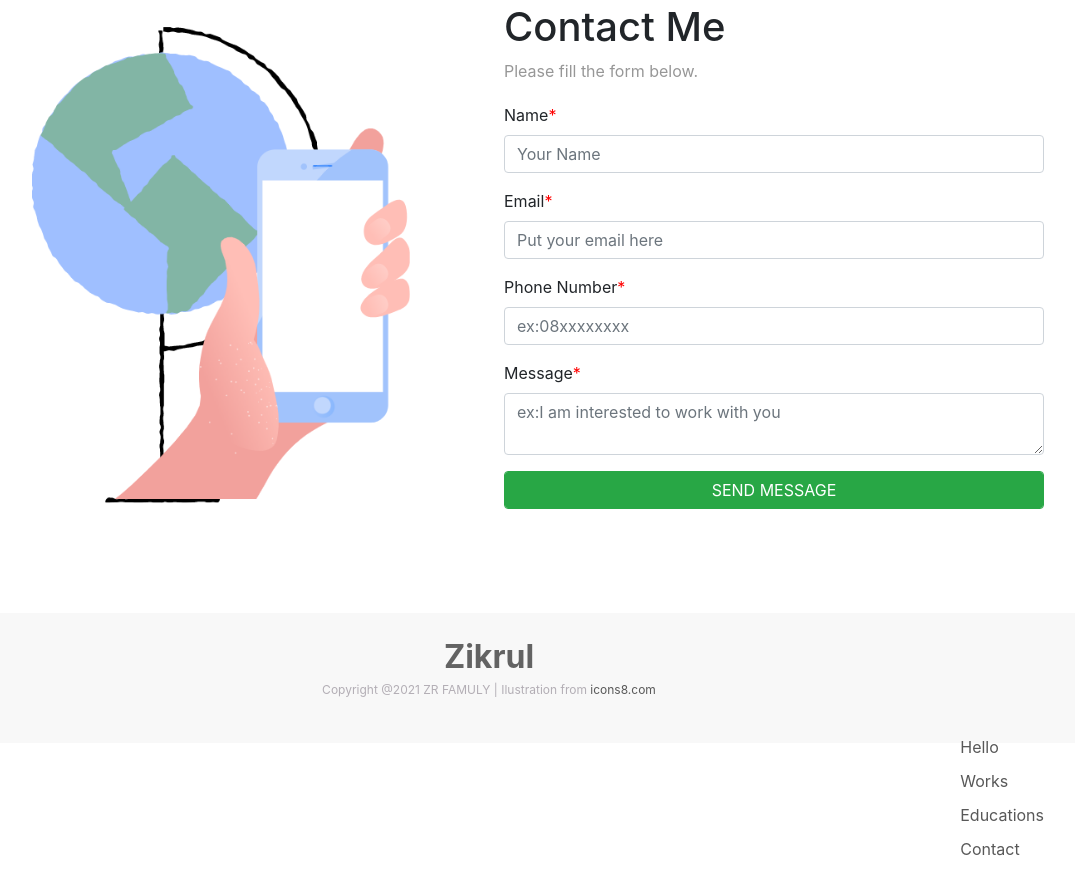
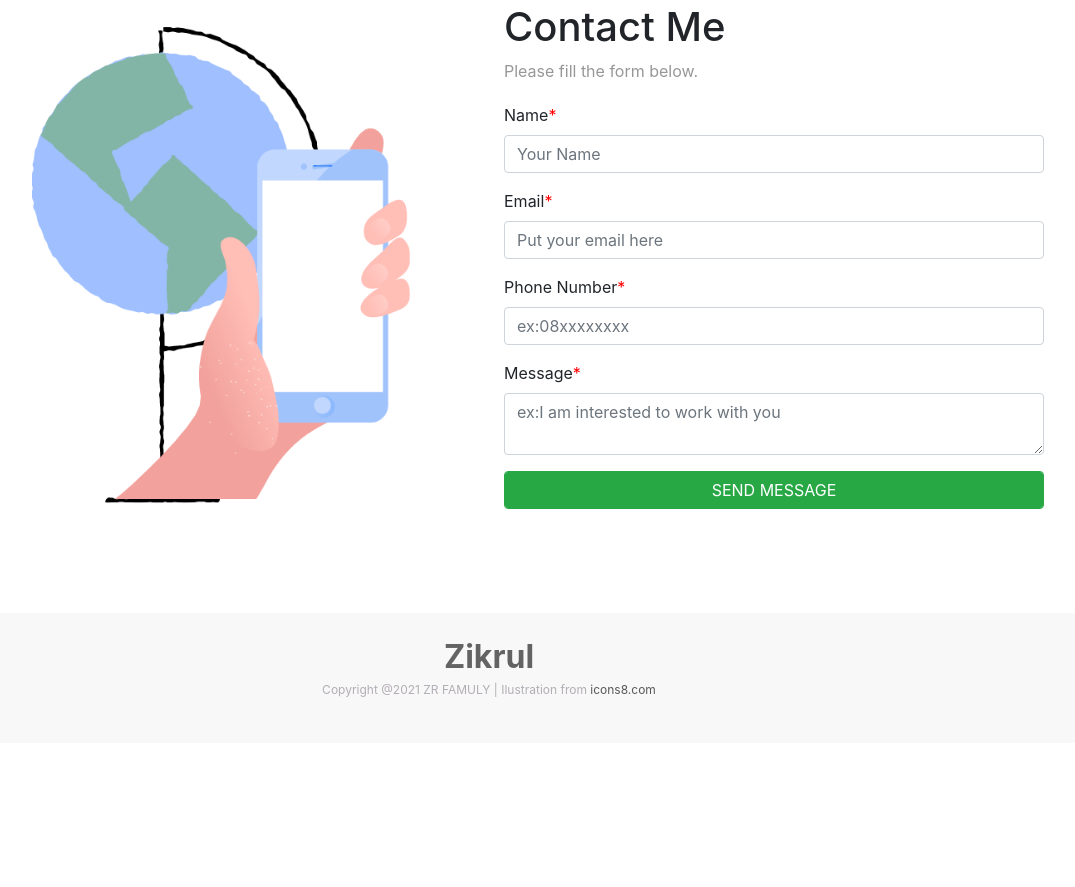
Before and after one commit to zikrulihsan/individualProject, a plain HTML site: page index.html in a window 1280 px wide. Shown: the part 2838-3725 px from the top of the page, without its empty margins (151-1226 px from the left). After the commit the page ends 3581 px from the top, so only its background shows below. Drawn offline with nearby package versions, Linux system fonts and the light colour scheme.

Commit message:
Update index.html

```diff
--- a/index.html
+++ b/index.html
@@ -249,24 +249,7 @@
         <p>Copyright @2021 ZR FAMULY | Ilustration from <a href="https://icons8.com">icons8.com</a></p>
       </div>
 
-      <div id ="flist" class="footer-list">
-        <ul>
-         <li><a href="#2">Hello</a></li>
 
-        <li>
-          <a href="#3">Works</a>
-        </li>
-        <li>
-          <a href="#4">Educations</a>
-        </li>
-        <li>
-          <a href="#5">Contact</a>
-        </li>
-
-
-
-        </ul>
-      </div>
     </div>
 
   </footer>
```
